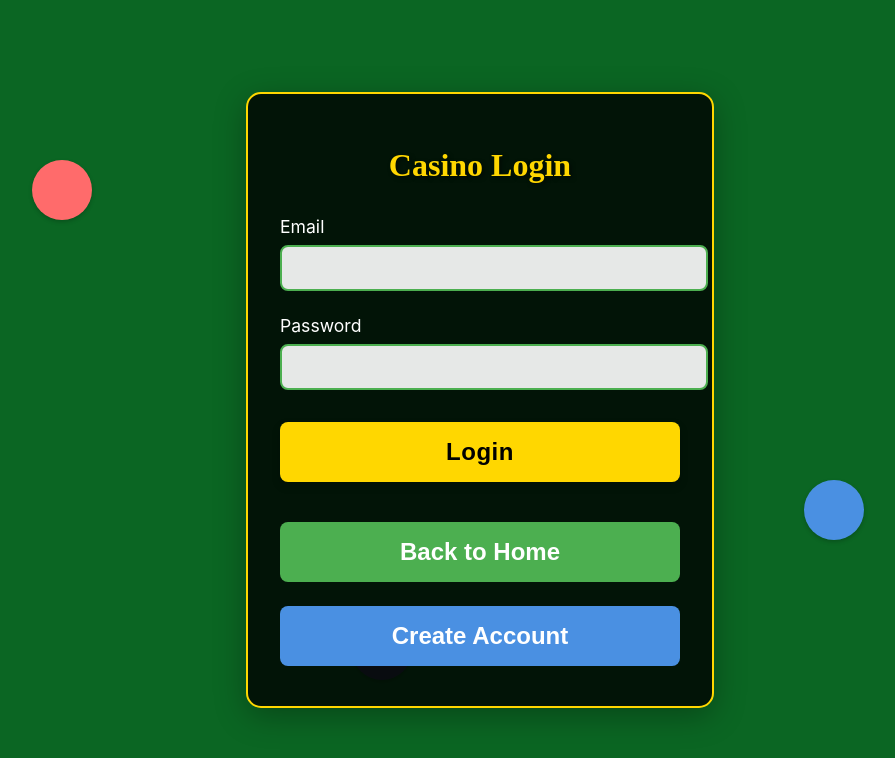
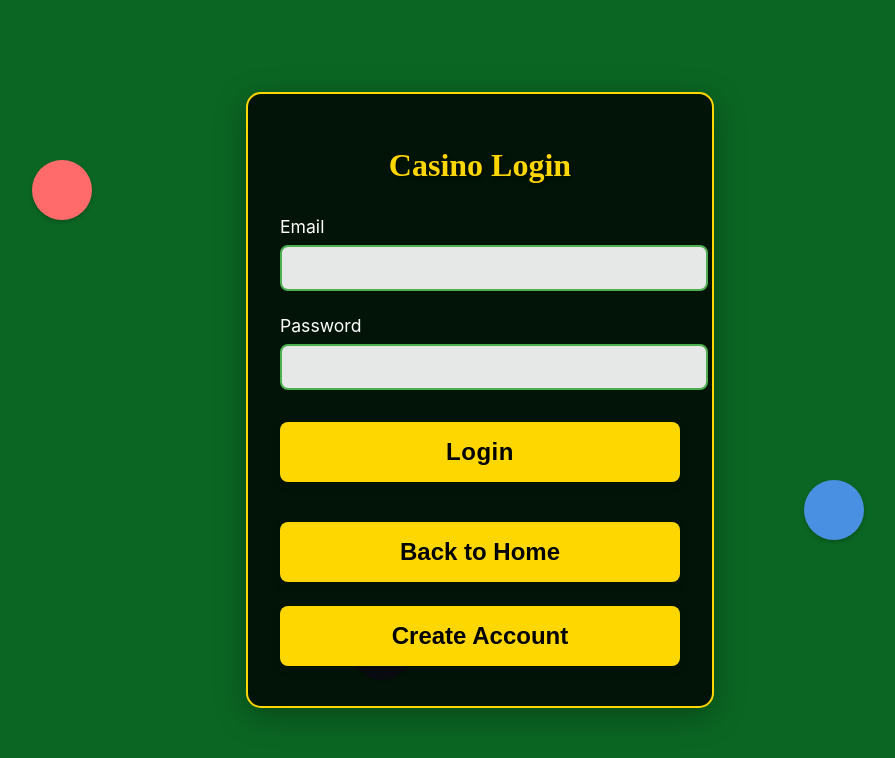
Before and after one commit to FordeTimmy/G00403502FYP, a React (Create React App) app: page /login in a window 1280 px wide. Shown: the top 758 px of the page, without its empty margins (160-1055 px from the left). Built offline with nearby package versions, Linux system fonts and the light colour scheme; no server answers.

Commit message:
made sure all buttons have the same design

```diff
--- a/src/components/Login.css
+++ b/src/components/Login.css
@@ -67,36 +67,23 @@
     font-weight: bold;
     cursor: pointer;
     transition: transform 0.2s, background-color 0.2s;
+    background: #FFD700;  /* Yellow background for all buttons */
+    color: black;         /* Black text for all buttons */
+    box-shadow: 0 4px 8px rgba(0, 0, 0, 0.2);
 }
 
-.login-container .login-button {
-    background: #FFD700;
-    color: black;
-}
-
-.login-container .login-button:hover {
+.login-container .login-button:hover,
+.login-container .back-button:hover,
+.login-container .register-button:hover {
     background: #DAA520;
     transform: translateY(-2px);
 }
 
-.login-container .back-button {
-    background: #4CAF50;
-    color: white;
-}
-
-.login-container .back-button:hover {
-    background: #45a049;
-    transform: translateY(-2px);
-}
-
+/* Remove any specific button color overrides */
+.login-container .back-button,
 .login-container .register-button {
-    background: #4A90E2;
-    color: white;
-}
-
-.login-container .register-button:hover {
-    background: #357ABD;
-    transform: translateY(-2px);
+    background: #FFD700;  /* Keep yellow background */
+    color: black;         /* Keep black text */
 }
 
 .error-message {
```
